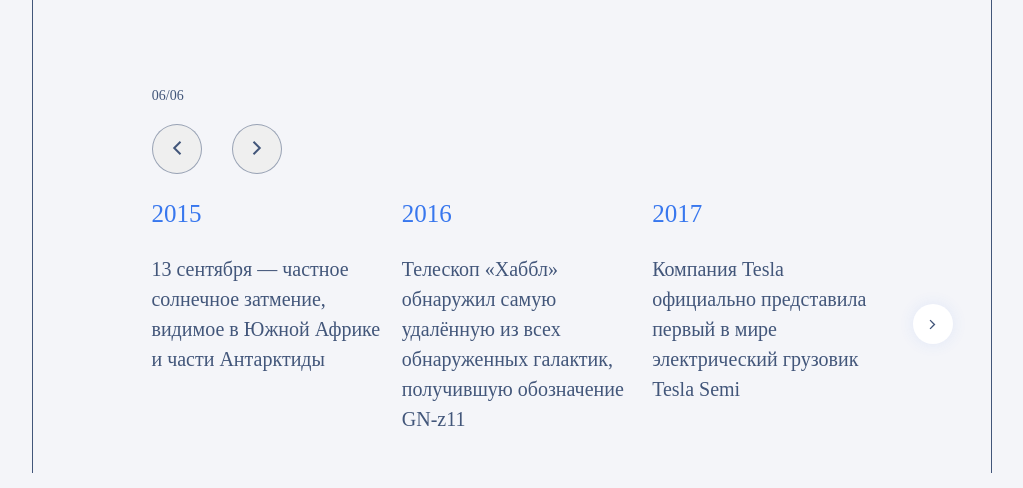
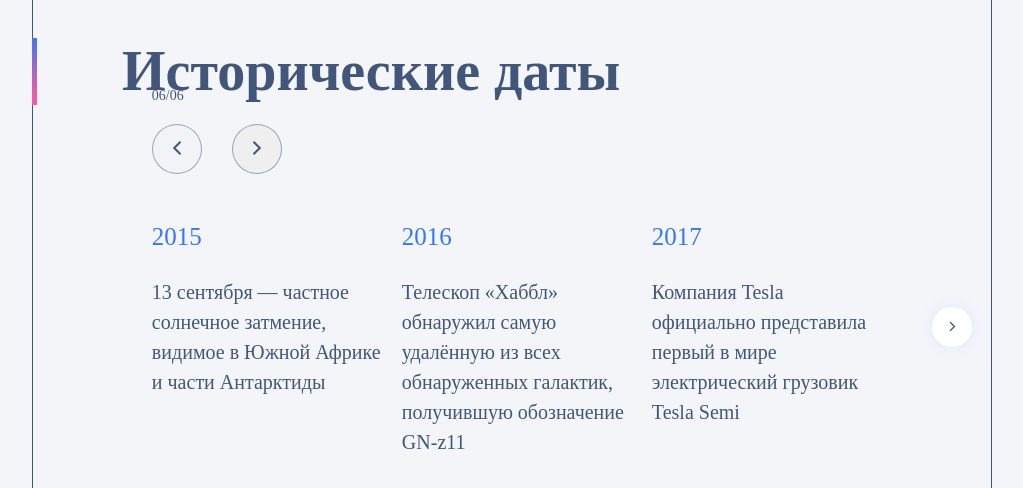
Before and after one commit to EgorVolg/swiper, a React (Create React App) app: page / in a window 1280 px wide. Shown: the top 488 px of the page, without its empty margins (180-1203 px from the left). Built offline with nearby package versions, Linux system fonts and the light colour scheme; the HTML template or start-up script is replaced by a standard one.

Commit message:
Add title to App component and enhance Swiper navigation with new button layout

```diff
--- a/src/App.tsx
+++ b/src/App.tsx
@@ -6,6 +6,7 @@ import { TimelineWheel } from "./components/timeline/TimelineWheel";
 function App() {
   return (
     <Wrapper>
+      <Title>Исторические даты</Title>
       <Main>
         <Container>
           <TimelineWheel />
@@ -32,6 +33,29 @@ const Main = styled.main`
   height: 100%;
 `;
 
+const Title = styled.h1`
+  position: absolute;
+
+
+  padding-left: 7%;
+  font-family: PT Sans;
+  font-weight: 700;
+  font-size: 56px;
+  line-height: 120%;
+  letter-spacing: 0%;
+  color: #42567a;
+
+   &::before {
+    content: '';
+    position: absolute;
+    top: 0;
+    left: 0;
+    width: 5px;
+    height: 100%;
+    background: linear-gradient(to bottom, #3877ee -5%, #ef5da8 85%);
+  }
+`;
+
 const Container = styled.div`
-
+  margin: 0 80px;
 `;
--- a/src/components/swiper/Swiper.tsx
+++ b/src/components/swiper/Swiper.tsx
@@ -53,8 +53,26 @@ export const MySwiper = () => {
   };
 
   return (
+    <>
+      <NavButtonsBlock>
+        <ListPointsBlock>
+          <b>06/06</b>
+        </ListPointsBlock>
+        <NavButton
+          className="swiper-button-prev"
+          onClick={() => swiperRef.current?.slidePrev()}
+        >
+          <img src={VectorLeft} />
+        </NavButton>
+        <NavButton
+          className="swiper-button-next"
+          onClick={() => swiperRef.current?.slideNext()}
+        >
+          <img src={VectorRight} />
+        </NavButton>
+      </NavButtonsBlock>
+
       <SwiperContainer>
-      <ButtonContainer>
         <PrevButton
           className="swiper-button-prev"
           isVisible={!isBeginning}
@@ -62,7 +80,6 @@ export const MySwiper = () => {
         >
           <img src={VectorLeft} width={"7px"} height={"15px"} color="#3877EE" />
         </PrevButton>
-      </ButtonContainer>
 
         <Swiper
           spaceBetween={10}
@@ -83,7 +100,7 @@ export const MySwiper = () => {
             </SwiperSlide>
           ))}
         </Swiper>
-      <ButtonContainer>
+
         <NextButton
           className="swiper-button-next"
           isVisible={!isEnd}
@@ -91,8 +108,8 @@ export const MySwiper = () => {
         >
           <img src={VectorRight} width={"7px"} height={"15px"} />
         </NextButton>
-      </ButtonContainer>
       </SwiperContainer>
+    </>
   );
 };
 
@@ -100,6 +117,33 @@ const SwiperContainer = styled.div`
   display: flex;
   align-items: center;
   gap: 20px;
+`;
+
+const NavButtonsBlock = styled.div`
+  display: flexbox;
+  margin-bottom: 3%;
+`;
+
+const ListPointsBlock = styled.div`
+  padding-bottom: 20px;
+
+  b {
+    font-family: PT Sans;
+    font-weight: 400;
+    font-size: 14px;
+    line-height: 100%;
+    letter-spacing: 0%;
+    color: #42567a;
+  }
+`;
+
+const NavButton = styled.button`
+  height: 50px;
+  width: 50px;
+  border-radius: 50%;
+  border: 1px solid #42567a80;
+  cursor: pointer;
+  margin-right: 30px;
 `;
 
 const InfoBlock = styled.div`
@@ -124,17 +168,10 @@ const Info = styled.div`
   color: #42567a;
 `;
 
-const ButtonContainer = styled.div`
-  display: flex;
-  flex-direction: colunm;
-  width: 60px;
-  margin-right: 30px;
-`;
-
 const NextButton = styled.button<{ isVisible: boolean }>`
   display: ${({ isVisible }) => (isVisible ? "flex" : "none")};
   position: absolute;
-
+  right: 10%;
   width: 40px;
   height: 40px;
   border-radius: 50%;
@@ -151,4 +188,5 @@ const NextButton = styled.button<{ isVisible: boolean }>`
 
 const PrevButton = styled(NextButton)`
   display: ${({ isVisible }) => (isVisible ? "flex" : "none")};
+  left: 18%;
 `;
--- a/src/components/timeline/TimelineWheel.tsx
+++ b/src/components/timeline/TimelineWheel.tsx
@@ -5,47 +5,11 @@ import VectorLeft from "./../assets/Prev.svg";
 export const TimelineWheel = () => {
   return (
     <TimelineWheelWrap>
-      <NavButtonsBlock>
-        <ListPointsBlock>
-          <b>06/06</b>
-        </ListPointsBlock>
-        <NavButton>
-          <img src={VectorLeft} />
-        </NavButton>
-        <NavButton>
-          <img src={VectorRight} />
-        </NavButton>
-      </NavButtonsBlock>
+
     </TimelineWheelWrap>
   );
 };
 
 const TimelineWheelWrap = styled.div`
-  margin: 0 80px;
+
 `;
-
-const NavButtonsBlock = styled.div`
-  display: flexbox;
-`;
-
-const ListPointsBlock = styled.div`
-  padding-bottom: 20px;
-
-  b {
-    font-family: PT Sans;
-    font-weight: 400;
-    font-size: 14px;
-    line-height: 100%;
-    letter-spacing: 0%;
-    color: #42567A;
-  }
-`;
-
-const NavButton = styled.button`
-  height: 50px;
-  width: 50px;
-  border-radius: 50%;
-  border: 1px solid #42567a80;
-  cursor: pointer;
-  margin-right: 30px;
-`;
--- a/src/index.css
+++ b/src/index.css
@@ -7,6 +7,7 @@ body {
   -moz-osx-font-smoothing: grayscale;
 
   background-color: #f4f5f9;
+
 }
 
 code {
```
Lines whose indentation alone changed are shown as unchanged.
